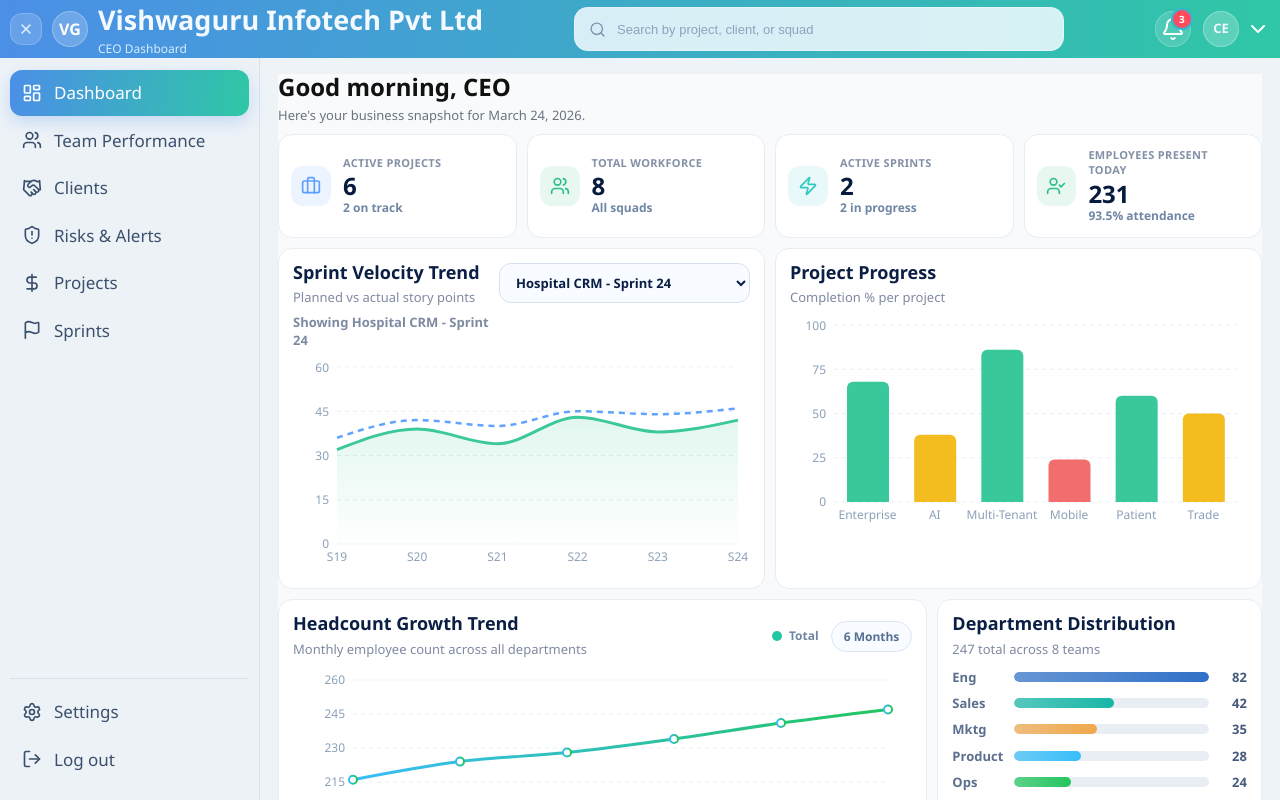
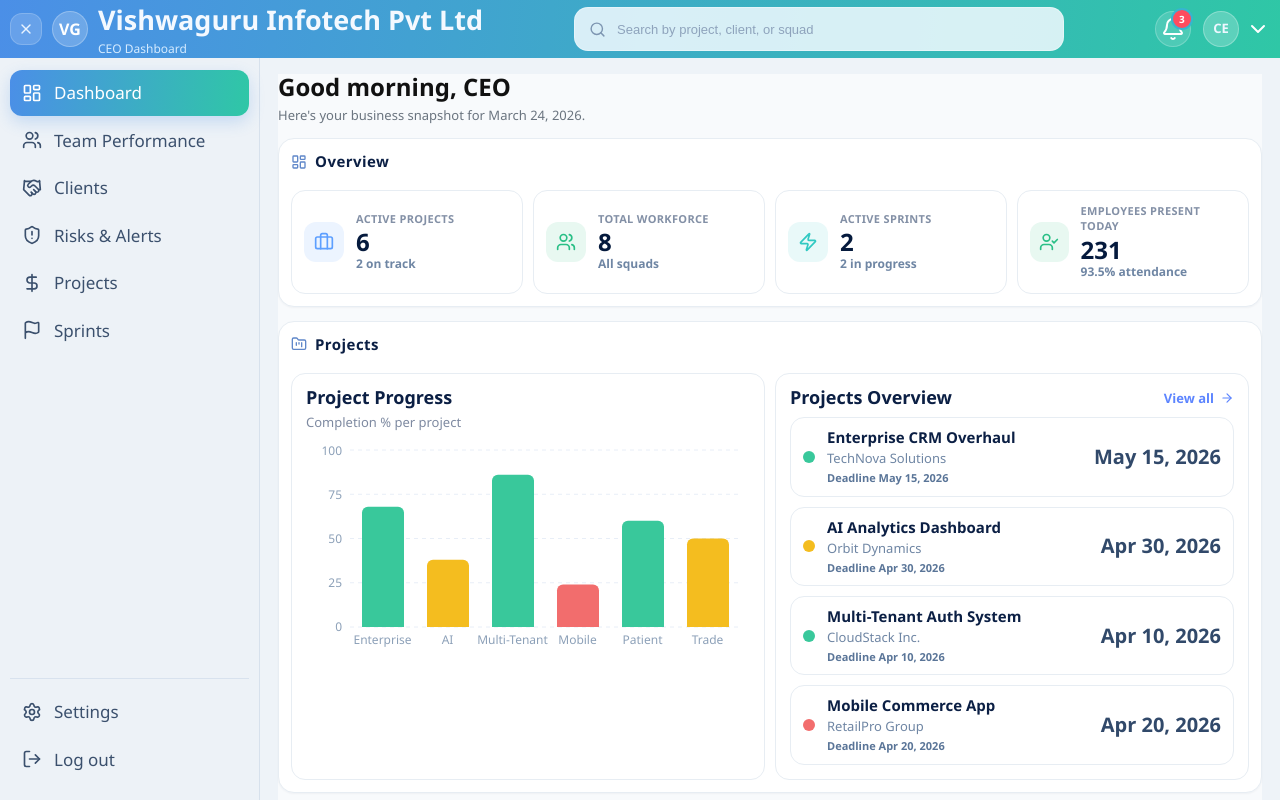
Before and after one commit to Tanu123T/CEODashboard, a React (Vite) app in the folder ceodashboard/: page / in a window 1280 px wide. Built offline with nearby package versions, Linux system fonts and the light colour scheme.

Commit message:
sectioning

```diff
--- a/ceodashboard/src/components/Home/Home.css
+++ b/ceodashboard/src/components/Home/Home.css
@@ -2,10 +2,46 @@
     background: #f8fafc;
     min-height: 100%;
     display: grid;
-    gap: 10px;
+    gap: 14px;
     color: #0f1f3d;
     font-size: 13px;
     line-height: 1.4;
+}
+
+.dashboard-section {
+    display: grid;
+    gap: 10px;
+    background: #ffffff;
+    border: 1px solid #e7edf3;
+    border-radius: 16px;
+    padding: 12px;
+    box-shadow: 0 1px 2px rgba(15, 31, 61, 0.04);
+}
+
+.section-head {
+    display: flex;
+    align-items: center;
+    justify-content: space-between;
+    padding-bottom: 8px;
+}
+
+.section-title {
+    display: inline-flex;
+    align-items: center;
+    gap: 8px;
+}
+
+.section-title svg {
+    color: #5f87c9;
+    flex-shrink: 0;
+}
+
+.section-head h2 {
+    margin: 0;
+    color: #0b1f44;
+    font-size: 15px;
+    letter-spacing: 0.03em;
+    font-weight: 700;
 }
 
 .hero h1 {
@@ -199,6 +235,18 @@
 .workforce-insights-grid {
     display: grid;
     grid-template-columns: 2fr 1fr;
+    gap: 10px;
+}
+
+.project-section-grid {
+    display: grid;
+    grid-template-columns: 1fr 1fr;
+    gap: 10px;
+}
+
+.sprint-section-grid {
+    display: grid;
+    grid-template-columns: 1fr;
     gap: 10px;
 }
 
@@ -457,6 +505,13 @@
     margin: 2px 0 0;
     color: #6f86a4;
     font-size: 12px;
+}
+
+.progress-copy .progress-submeta {
+    margin-top: 3px;
+    color: #5a7598;
+    font-weight: 600;
+    font-size: 11px;
 }
 
 .progress-value-wrap {
@@ -831,6 +886,7 @@
 
     .charts-grid,
     .bottom-grid,
+    .project-section-grid,
     .workforce-insights-grid {
         grid-template-columns: 1fr;
     }
@@ -842,6 +898,10 @@
 }
 
 @media (max-width: 860px) {
+    .dashboard-section {
+        padding: 10px;
+    }
+
     .panel,
     .kpi-card {
         padding: 12px;
--- a/ceodashboard/src/components/Home/Home.jsx
+++ b/ceodashboard/src/components/Home/Home.jsx
@@ -1,10 +1,9 @@
-import React, { useMemo, useState } from "react";
+import React, { useMemo } from "react";
 import { Link, useNavigate } from "react-router-dom";
 import "./Home.css";
 
 import {
   ResponsiveContainer,
-  ComposedChart,
   LineChart,
   Area,
   Line,
@@ -25,9 +24,12 @@ import {
   ArrowRight,
   Calendar,
   Cake,
+  LayoutDashboard,
+  Building2,
+  FolderKanban,
+  Timer,
 } from "lucide-react";
 
-import { sprintDetails, sprintProjects } from "../../pages/Sprints/sprintData";
 import { departmentDistribution, trendLabels, trendValues } from "../team/teamData";
 
 const kpiCards = [
@@ -65,22 +67,6 @@ const kpiCards = [
   },
 ];
 
-const velocityData = [
-  { week: "W1", planned: 40, actual: 38 },
-  { week: "W2", planned: 45, actual: 42 },
-  { week: "W3", planned: 50, actual: 44 },
-  { week: "W4", planned: 49, actual: 53 },
-  { week: "W5", planned: 55, actual: 50 },
-  { week: "W6", planned: 60, actual: 58 },
-];
-
-const sprintFilterOptions = [
-  ...sprintProjects.map((project) => ({
-    value: project.id,
-    label: `${project.name} - ${project.sprint}`,
-  })),
-];
-
 const projectProgressData = [
   { name: "Enterprise", value: 68, color: "#39c89b" },
   { name: "AI", value: 38, color: "#f4bd1f" },
@@ -98,15 +84,16 @@ const workforceTrendData = trendLabels.map((label, index) => ({
 
 
 const sprintOverview = [
-  { title: "Enterprise CRM Overhaul", meta: "Sprint 24 - TechNova Solutions", progress: 72, tone: "green" },
-  { title: "AI Analytics Dashboard", meta: "Sprint 11 - Orbit Dynamics", progress: 38, tone: "amber" },
+  { title: "Sprint 24", meta: "TechNova CRM • 3 days left", stats: "32/40 story points", progress: 72, tone: "green" },
+  { title: "Sprint 11", meta: "Orbit Analytics • 8 days left", stats: "18/48 story points", progress: 38, tone: "amber" },
+  { title: "Sprint 7", meta: "RetailPro Mobile • Delayed", stats: "9/36 story points", progress: 24, tone: "red" },
 ];
 
 const projectsOverview = [
-  { title: "Enterprise CRM Overhaul", meta: "TechNova Solutions", progress: 68, tone: "green" },
-  { title: "AI Analytics Dashboard", meta: "Orbit Dynamics", progress: 38, tone: "amber" },
-  { title: "Multi-Tenant Auth System", meta: "CloudStack Inc.", progress: 85, tone: "green" },
-  { title: "Mobile Commerce App", meta: "RetailPro Group", progress: 24, tone: "red" },
+  { title: "Enterprise CRM Overhaul", meta: "TechNova Solutions", deadline: "May 15, 2026", tone: "green" },
+  { title: "AI Analytics Dashboard", meta: "Orbit Dynamics", deadline: "Apr 30, 2026", tone: "amber" },
+  { title: "Multi-Tenant Auth System", meta: "CloudStack Inc.", deadline: "Apr 10, 2026", tone: "green" },
+  { title: "Mobile Commerce App", meta: "RetailPro Group", deadline: "Apr 20, 2026", tone: "red" },
 ];
 
 const holidaysData = [
@@ -131,27 +118,6 @@ const birthdaysAnniversariesData = [
 
 const Home = () => {
   const navigate = useNavigate();
-  const [selectedSprintProject, setSelectedSprintProject] = useState("hospital-crm");
-
-  const selectedProject = sprintProjects.find((project) => project.id === selectedSprintProject);
-
-  const sprintVelocityData = useMemo(() => {
-    const projectVelocity = sprintDetails[selectedSprintProject]?.velocity;
-
-    if (!Array.isArray(projectVelocity) || projectVelocity.length === 0) {
-      return velocityData;
-    }
-
-    return projectVelocity.map((point) => ({
-      week: point.sprint,
-      planned: point.planned,
-      actual: point.completed,
-    }));
-  }, [selectedSprintProject]);
-
-  const sprintContextLabel = selectedProject
-    ? `${selectedProject.name} - ${selectedProject.sprint}`
-    : "Current Sprint";
 
   const currentMonth = useMemo(() => {
     const now = new Date();
@@ -190,6 +156,13 @@ const Home = () => {
         <p>Here&apos;s your business snapshot for March 24, 2026.</p>
       </section>
 
+      <section className="dashboard-section">
+        <header className="section-head">
+          <div className="section-title">
+            <LayoutDashboard size={16} />
+            <h2>Overview</h2>
+          </div>
+        </header>
         <section className="kpi-grid">
           {kpiCards.map((card) => {
             const Icon = card.icon;
@@ -208,68 +181,17 @@ const Home = () => {
             );
           })}
         </section>
+      </section>
 
-      <section className="charts-grid">
-        <article className="panel">
-          <header className="panel-head">
-            <div>
-              <h2>Sprint Velocity Trend</h2>
-              <p>Planned vs actual story points</p>
-              <p className="panel-context">Showing {sprintContextLabel}</p>
-            </div>
-            <div className="panel-head-actions">
-              <label className="sprint-filter" htmlFor="sprint-project-filter">
-                <select
-                  id="sprint-project-filter"
-                  value={selectedSprintProject}
-                  onChange={(event) => setSelectedSprintProject(event.target.value)}
-                  className="sprint-filter-select"
-                  aria-label="Sprint project filter"
-                >
-                  {sprintFilterOptions.map((option) => (
-                    <option key={option.value} value={option.value}>
-                      {option.label}
-                    </option>
-                  ))}
-                </select>
-              </label>
+      <section className="dashboard-section">
+        <header className="section-head">
+          <div className="section-title">
+            <FolderKanban size={16} />
+            <h2>Projects</h2>
           </div>
         </header>
 
-          <div className="chart-wrap chart-wrap-tall">
-            <ResponsiveContainer width="100%" height="100%">
-              <ComposedChart data={sprintVelocityData} margin={{ top: 8, right: 12, left: -16, bottom: 0 }}>
-                <defs>
-                  <linearGradient id="actualFill" x1="0" y1="0" x2="0" y2="1">
-                    <stop offset="5%" stopColor="#3bc89b" stopOpacity={0.24} />
-                    <stop offset="95%" stopColor="#3bc89b" stopOpacity={0.02} />
-                  </linearGradient>
-                </defs>
-                <CartesianGrid vertical={false} stroke="#e8eef7" strokeDasharray="4 4" />
-                <XAxis dataKey="week" axisLine={false} tickLine={false} tick={{ fill: "#8ca0b8", fontSize: 12 }} />
-                <YAxis
-                  domain={[0, 60]}
-                  ticks={[0, 15, 30, 45, 60]}
-                  axisLine={false}
-                  tickLine={false}
-                  tick={{ fill: "#8ca0b8", fontSize: 12 }}
-                />
-                <Tooltip
-                  contentStyle={{
-                    border: "1px solid #d8e1ef",
-                    borderRadius: "10px",
-                    boxShadow: "0 10px 20px rgba(29, 45, 70, 0.08)",
-                    fontSize: "12px",
-                  }}
-                />
-                <Area type="monotone" dataKey="actual" fill="url(#actualFill)" stroke="none" />
-                <Line type="monotone" dataKey="planned" stroke="#5fa2ff" strokeWidth={2.5} strokeDasharray="6 5" dot={false} />
-                <Line type="monotone" dataKey="actual" stroke="#3bc89b" strokeWidth={3} dot={false} />
-              </ComposedChart>
-            </ResponsiveContainer>
-          </div>
-        </article>
-
+        <section className="project-section-grid">
           <article className="panel">
           <header className="panel-head">
             <div>
@@ -308,7 +230,83 @@ const Home = () => {
             </ResponsiveContainer>
           </div>
         </article>
+
+          <article className="panel compact-panel">
+          <header className="panel-head panel-head-link">
+            <h2>Projects Overview</h2>
+            <button className="link-button" type="button" onClick={() => navigate('/projects')}>
+              <span>View all</span>
+              <ArrowRight size={14} />
+            </button>
+          </header>
+
+          <div className="progress-list">
+            {projectsOverview.map((item) => (
+              <article className="progress-item" key={item.title}>
+                <div className={`progress-dot ${item.tone}`} />
+                <div className="progress-copy">
+                  <h4>{item.title}</h4>
+                  <p>{item.meta}</p>
+                  <p className="progress-submeta">Deadline {item.deadline}</p>
+                </div>
+                <div className="progress-value-wrap deadline-wrap">
+                  <strong>{item.deadline}</strong>
+                </div>
+              </article>
+            ))}
+          </div>
+        </article>
       </section>
+
+      </section>
+
+      <section className="dashboard-section">
+        <header className="section-head">
+          <div className="section-title">
+            <Timer size={16} />
+            <h2>Sprint</h2>
+          </div>
+        </header>
+
+        <section className="sprint-section-grid">
+          <article className="panel compact-panel">
+            <header className="panel-head panel-head-link">
+              <h2>Sprint Overview</h2>
+              <button className="link-button" type="button" onClick={() => navigate('/sprints')}>
+                <span>View all</span>
+                <ArrowRight size={14} />
+              </button>
+            </header>
+
+            <div className="progress-list">
+              {sprintOverview.map((item) => (
+                <article className="progress-item" key={item.title}>
+                  <div className={`progress-dot ${item.tone}`} />
+                  <div className="progress-copy">
+                    <h4>{item.title}</h4>
+                    <p>{item.meta}</p>
+                    <p className="progress-submeta">{item.stats}</p>
+                  </div>
+                  <div className="progress-value-wrap">
+                    <strong>{item.progress}%</strong>
+                    <div className="progress-track">
+                      <span className={`progress-fill ${item.tone}`} style={{ width: `${item.progress}%` }} />
+                    </div>
+                  </div>
+                </article>
+              ))}
+            </div>
+          </article>
+        </section>
+      </section>
+
+      <section className="dashboard-section">
+        <header className="section-head">
+          <div className="section-title">
+            <Building2 size={16} />
+            <h2>Organization</h2>
+          </div>
+        </header>
 
         <section className="workforce-insights-grid">
           <article className="panel workforce-insight-panel">
@@ -389,64 +387,6 @@ const Home = () => {
           </article>
         </section>
 
-      <section className="bottom-grid">
-        <article className="panel compact-panel">
-          <header className="panel-head panel-head-link">
-            <h2>Active Sprints</h2>
-            <button className="link-button" type="button" onClick={() => navigate('/sprints')}>
-              <span>View all</span>
-              <ArrowRight size={14} />
-            </button>
-          </header>
-
-          <div className="progress-list">
-            {sprintOverview.map((item) => (
-              <article className="progress-item" key={item.title}>
-                <div className={`progress-dot ${item.tone}`} />
-                <div className="progress-copy">
-                  <h4>{item.title}</h4>
-                  <p>{item.meta}</p>
-                </div>
-                <div className="progress-value-wrap">
-                  <strong>{item.progress}%</strong>
-                  <div className="progress-track">
-                    <span className={`progress-fill ${item.tone}`} style={{ width: `${item.progress}%` }} />
-                  </div>
-                </div>
-              </article>
-            ))}
-          </div>
-        </article>
-
-        <article className="panel compact-panel">
-          <header className="panel-head panel-head-link">
-            <h2>Projects Overview</h2>
-            <button className="link-button" type="button" onClick={() => navigate('/projects')}>
-              <span>View all</span>
-              <ArrowRight size={14} />
-            </button>
-          </header>
-
-          <div className="progress-list">
-            {projectsOverview.map((item) => (
-              <article className="progress-item" key={item.title}>
-                <div className={`progress-dot ${item.tone}`} />
-                <div className="progress-copy">
-                  <h4>{item.title}</h4>
-                  <p>{item.meta}</p>
-                </div>
-                <div className="progress-value-wrap">
-                  <strong>{item.progress}%</strong>
-                  <div className="progress-track">
-                    <span className={`progress-fill ${item.tone}`} style={{ width: `${item.progress}%` }} />
-                  </div>
-                </div>
-              </article>
-            ))}
-          </div>
-        </article>
-      </section>
-
         <section className="info-grid">
           <article className="panel compact-panel compact-panel-small">
             <header className="panel-head">
@@ -522,6 +462,7 @@ const Home = () => {
             </div>
           </article>
         </section>
+      </section>
     </div>
   );
 };
```
Lines whose indentation alone changed are shown as unchanged.
